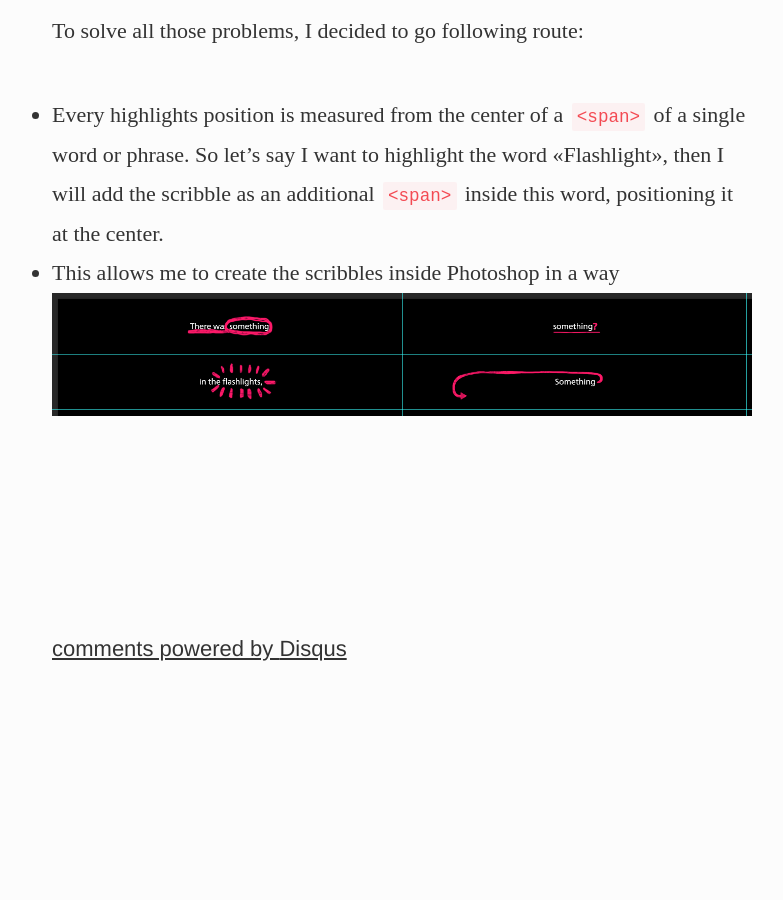
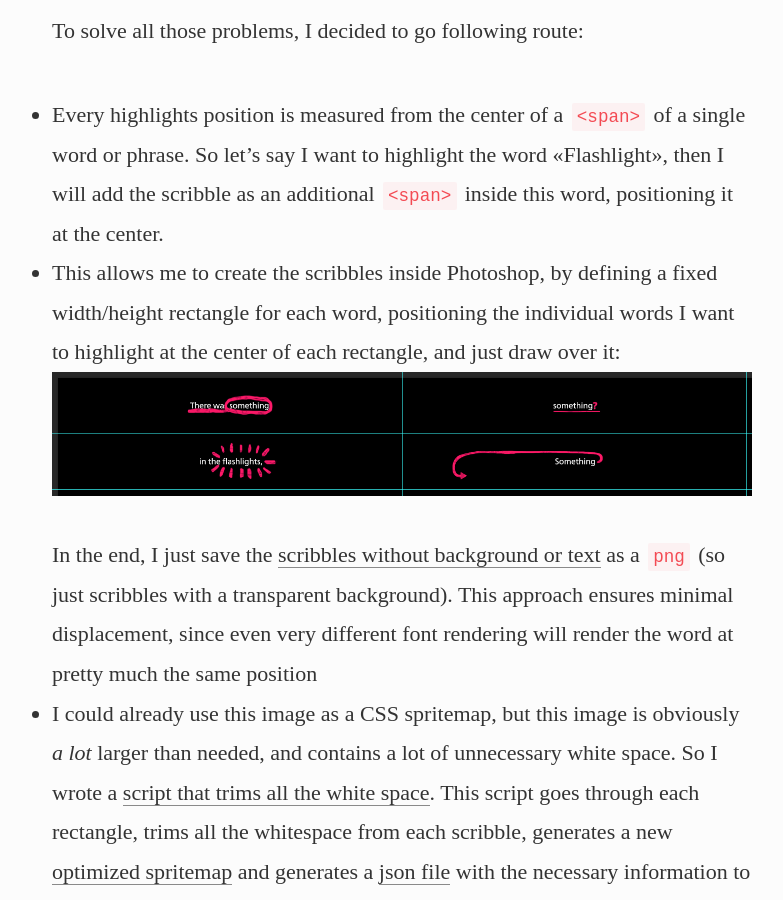
Before and after one commit to enyo/enyo.github.io, a Jekyll site: the page built from _posts/2016-01-20-flashlights.md, in a window 1280 px wide and 900 px high, scrolled down 6385 px. Shown: the whole window, without its empty margins (238-1021 px from the left). Built offline with Jekyll 4.4.1, drawn with Linux system fonts in a browser that asks for light colours; Markdown is read by kramdown in place of the engine named in the settings; comment, search, counter and statistics services are not loaded; some of the changed text lies outside the part shown.

Commit message:
feat: improve article

```diff
--- a/_posts/2016-01-20-flashlights.md
+++ b/_posts/2016-01-20-flashlights.md
@@ -109,7 +109,9 @@
 <div class="side-by-side">
   <div class="side">
     <p>
-      Inside the <code>updateTime</code> I use the <code>player.getCurrentTime()</code> function to get the time of the video. Unfortunately, the
+      Inside the <code>updateTime</code> I use the <code>player.getCurrentTime()</code> function to get the time of the video.
+      <br>
+      Unfortunately, the
       time returned by this function is not very precise (if queried in a 25ms interval, you will get the same time multiple
       times), so I need to adjust the time accordingly to make sure that the scribbles appear at exactly at the time that I
       want. The easiest way to address this issue, is by simply adding 25ms to the last time retrieved, as long as the time
@@ -166,5 +168,22 @@
 - Every highlights position is measured from the center of a `<span>` of a single word or phrase. So let's say I want to
   highlight the word «Flashlight», then I will add the scribble as an additional `<span>` inside this word, positioning
   it at the center.
-- This allows me to create the scribbles inside Photoshop in a way
+- This allows me to create the scribbles inside Photoshop, by defining a fixed width/height rectangle for each word,
+  positioning the individual words I want to highlight at the center of each rectangle, and just draw over it:
   ![](/images/posts/flashlights-scribble-screenshot.png)
+  In the end, I just save the [scribbles without background or text](https://github.com/enyo/meno.fm/blob/gh-pages/flashlights/images/highlights/_verse1.png)
+  as a `png` (so just scribbles with a transparent background).
+  This approach ensures minimal displacement, since even very different font rendering will render the word at pretty
+  much the same position
+- I could already use this image as a CSS spritemap, but this image is obviously _a lot_ larger than needed, and
+  contains a lot of unnecessary white space. So I wrote a [script that trims all the white space](https://github.com/enyo/meno.fm/blob/gh-pages/flashlights/images/highlights/_production/bin/create_spritemap.dart).
+  This script goes through each rectangle, trims all the whitespace from each scribble, generates a new
+  [optimized spritemap](https://github.com/enyo/meno.fm/blob/gh-pages/flashlights/images/highlights/verse1.png) and
+  generates a [json file](https://github.com/enyo/meno.fm/blob/gh-pages/_includes/flashlights/verse1.json) with the
+  necessary information to properly position each scribble at the center (depending on how much white space has been
+  removed).
+- Finally, when I parse all the times for the individual words, I use the generated JSON to properly place the scribbles
+
+# Final words
+
+1. All the source code is here: https://github.com/enyo/meno.fm
```
